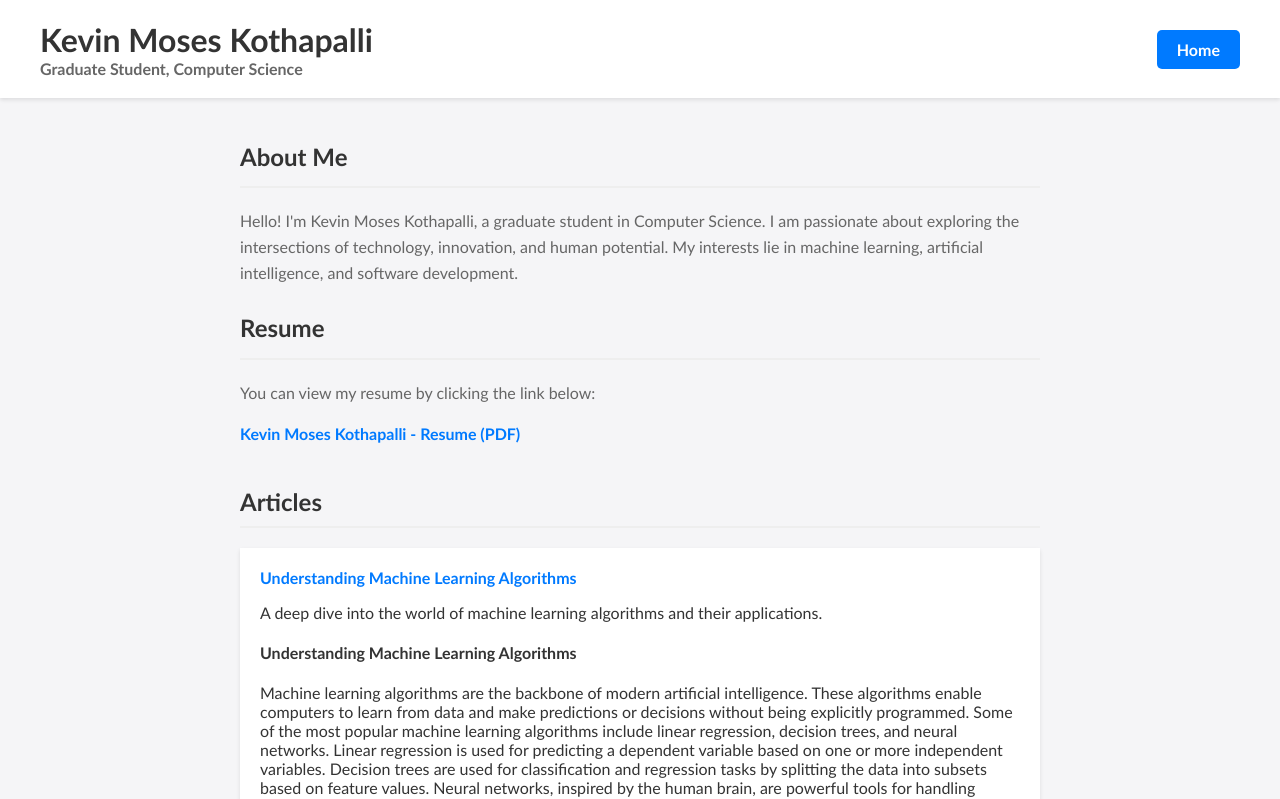
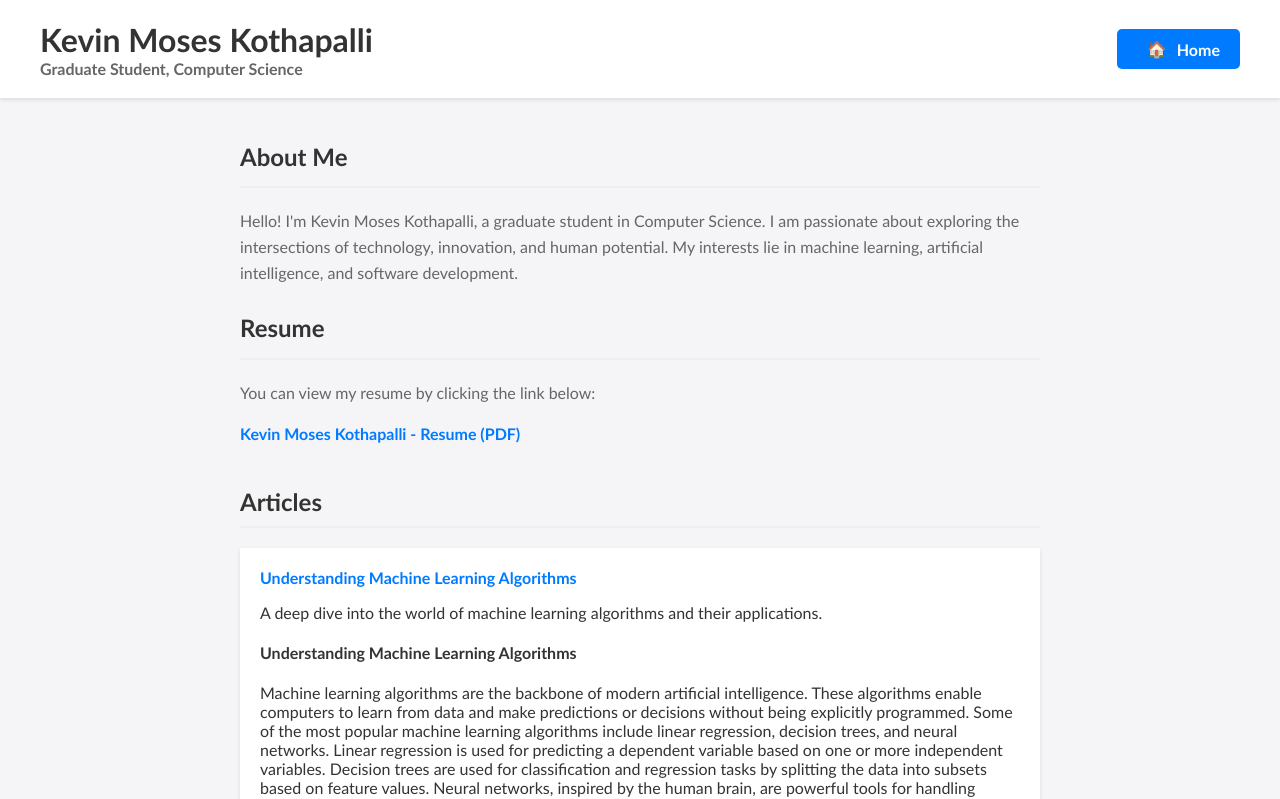
Before and after one commit to adhesivebiography/adhesivebiography.github.io, a plain HTML site: page index.html in a window 1280 px wide. Shown: the top 799 px of the page. Drawn offline with Linux system fonts and the light colour scheme.

Commit message:
routine changes

```diff
--- a/index.html
+++ b/index.html
@@ -37,6 +37,11 @@
             text-decoration: none;
             border-radius: 5px;
             font-weight: bold;
+            display: flex;
+            align-items: center;
+        }
+        .home-button span {
+            margin-left: 10px;
         }
         .container {
             max-width: 800px;
@@ -86,7 +91,7 @@
             <h1>Kevin Moses Kothapalli</h1>
             <h2>Graduate Student, Computer Science</h2>
         </div>
-        <a class="home-button" href="#">Home</a>
+        <a class="home-button" href="#"><span>🏠</span><span>Home</span></a>
     </header>
     <div class="container">
         <section class="about-me">
```
